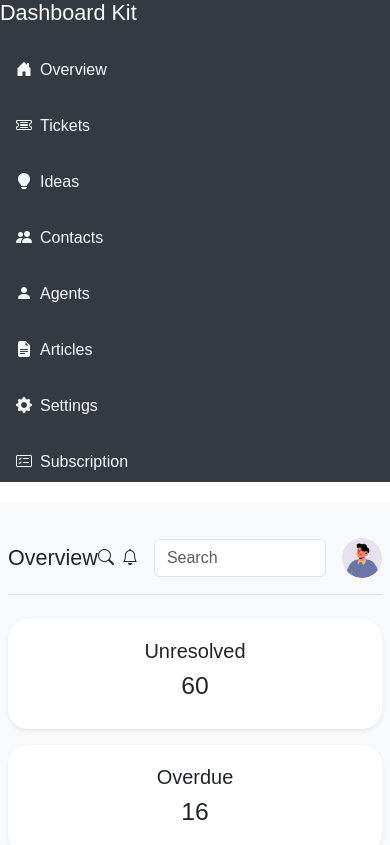
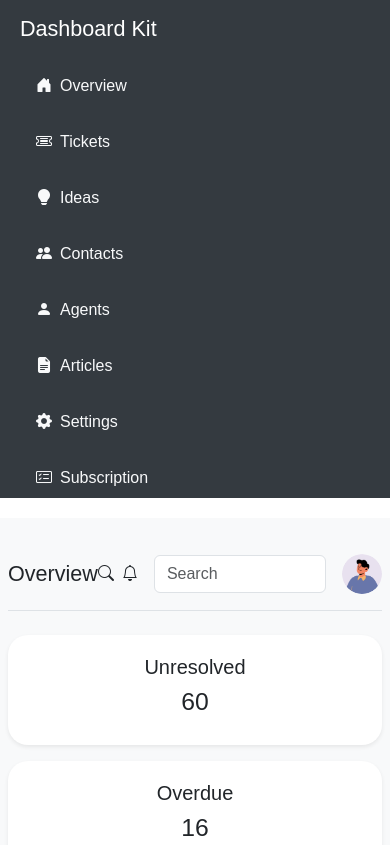
Before and after one commit to iAsh0k/Erickson-Palacay-Ashok-Tamang_A-5, a website: page public/index.html in a window 390 px wide. Shown: the top 845 px of the page. Drawn offline with nearby package versions, Linux system fonts and the light colour scheme.

Commit message:
Update style.css

```diff
--- a/public/assets/css/style.css
+++ b/public/assets/css/style.css
@@ -19,6 +19,7 @@
   color: white;
   z-index: 100;
   overflow-y: auto;
+  padding-top: 1rem;
 }
 .sidebar .nav-link {
   color: #ffffff;
@@ -108,6 +109,7 @@ canvas {
     width: 100%;
     height: auto;
     margin-bottom: 20px;
+    padding-left: 2rem;
   }
 
   .main-content {
```
